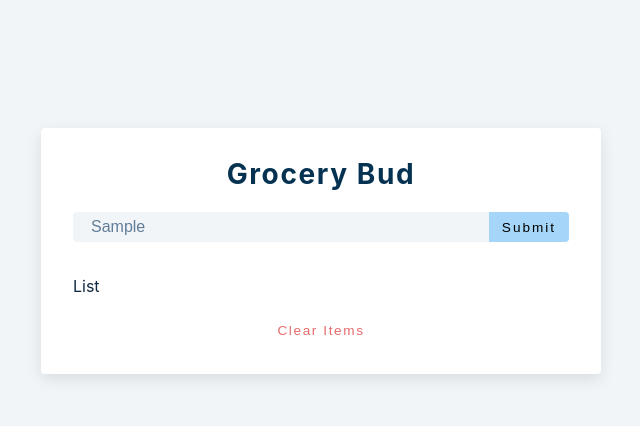
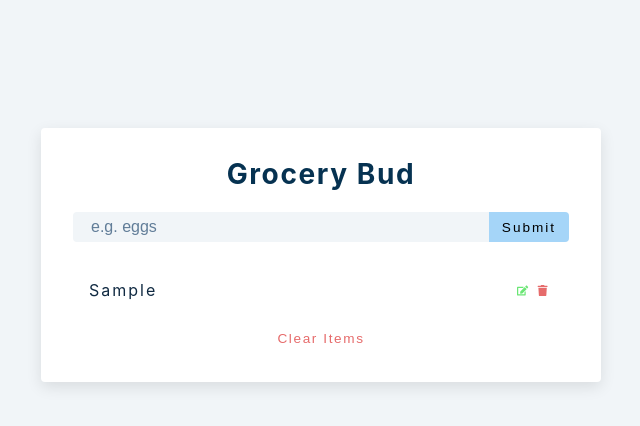
Before and after one commit to serhatbek/react-10-grocery-bud, a React (Create React App) app: page / in a window 1280 px wide. Both pictures are taken after typing "Sample" into the empty fields and a click on the button "Submit". Shown: the top 426 px of the page, without its empty margins (319-959 px from the left). Built offline with nearby package versions, Linux system fonts and the light colour scheme.

Commit message:
add items

```diff
--- a/src/App.js
+++ b/src/App.js
@@ -12,7 +12,16 @@
 
   const handleSubmit = (e) => {
     e.preventDefault();
-    console.log('Cats love');
+    if (!name) {
+      //Alert
+    } else if (name && isEditing) {
+      // edit
+    } else {
+      // show alert
+      const newItem = { id: new Date().getTime().toString(), title: name };
+      setList([...list, newItem]);
+      setName('');
+    }
   };
 
   return (
@@ -33,10 +42,13 @@
           </button>
         </div>
       </form>
-      <div className='grocery-container'>
-        <List />
-        <button className='clear-btn'>Clear Items</button>
-      </div>
+
+      {list.length > 0 && (
+        <div className='grocery-container'>
+          <List items={list} />
+          <button className='clear-btn'>Clear Items</button>
+        </div>
+      )}
     </section>
   );
 }
--- a/src/List.js
+++ b/src/List.js
@@ -1,8 +1,28 @@
 import React from 'react';
 import { FaEdit, FaTrash } from 'react-icons/fa';
 
-const List = () => {
-  return <div>List</div>;
+const List = ({ items }) => {
+  return (
+    <div className='grocery-list'>
+      {items.map((item) => {
+        const { id, title } = item;
+
+        return (
+          <article key={id} className='grocery-item'>
+            <p className='title'>{title}</p>
+            <div className='btn-container'>
+              <button type='button' className='edit-btn'>
+                <FaEdit />
+              </button>
+              <button type='button' className='delete-btn'>
+                <FaTrash />
+              </button>
+            </div>
+          </article>
+        );
+      })}
+    </div>
+  );
 };
 
 export default List;
```
